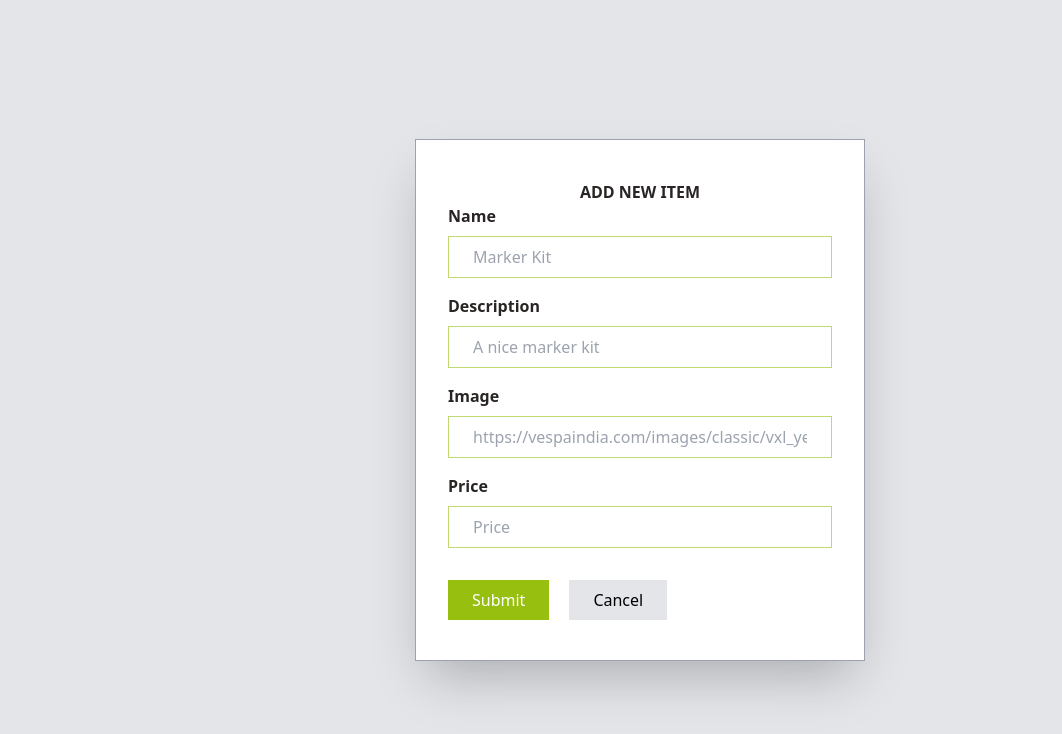
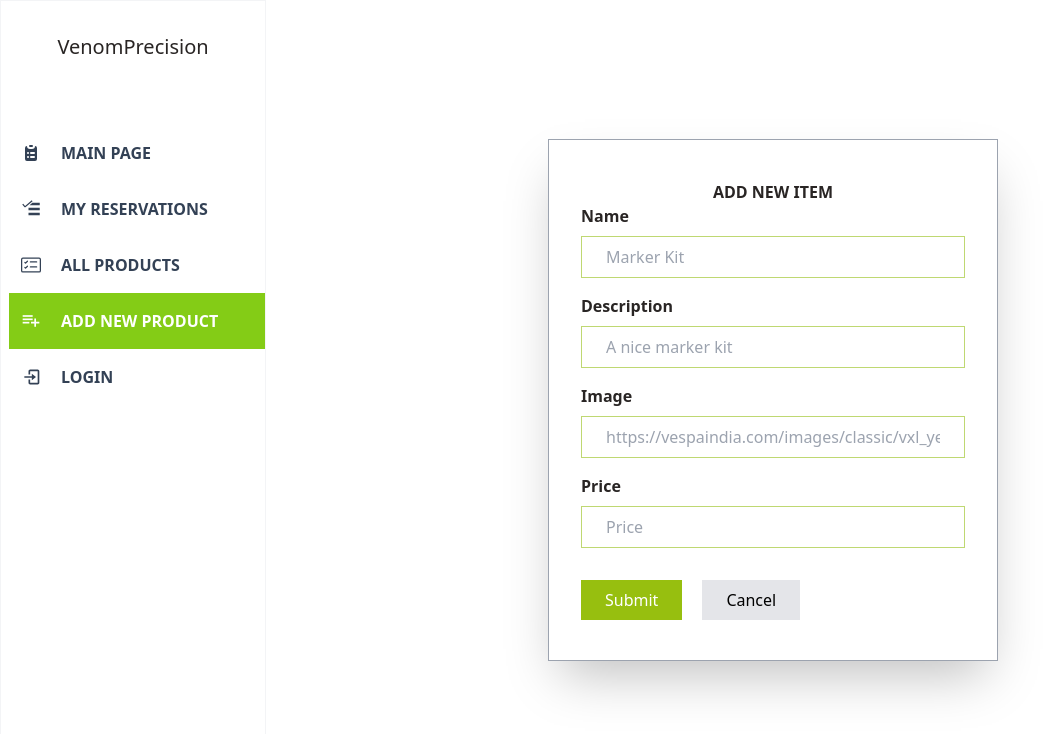
Before and after one commit to limavfabio/iBook-front-end, a React (Vite) app: page /products/new in a window 1280 px wide. Shown: the top 734 px of the page, without its empty margins (0-1062 px from the left). Built offline with nearby package versions, Linux system fonts and the light colour scheme.

Commit message:
Add layout to Form page
Sidebar and header

```diff
--- a/src/components/Item-form/ItemForm.jsx
+++ b/src/components/Item-form/ItemForm.jsx
@@ -3,6 +3,10 @@ import { useSelector } from 'react-redux';
 import { useNavigate } from 'react-router-dom';
 import { toast } from 'react-toastify';
 import 'react-toastify/dist/ReactToastify.css';
+
+import Header from '../layout/Header';
+import MobileSidebar from '../layout/MobileSidebar';
+import Sidebar from '../layout/Sidebar';
 
 const ItemForm = () => {
   const URL = 'https://venom-precision.onrender.com/api/v1';
@@ -46,8 +50,20 @@ const ItemForm = () => {
       });
   };
 
+  // State for sidebar
+  const [isSidebarOpen, setIsSidebarOpen] = useState(false);
+
+  const toggleSidebar = () => {
+    setIsSidebarOpen(!isSidebarOpen);
+  };
+
   return (
-    <div className=" flex h-screen w-full flex-col items-center justify-center bg-[#E4E5E9]">
+    <>
+      <Header toggleSidebar={toggleSidebar} />
+      <div className="flex">
+        <Sidebar />
+        {isSidebarOpen && <MobileSidebar />}
+        <div className=" flex h-screen w-full flex-col items-center justify-center bg-white">
           <form
             onSubmit={handleSubmit}
             className="border border-[#9CA3AF] bg-white px-8 py-10 shadow-2xl"
@@ -68,7 +84,6 @@ const ItemForm = () => {
               </label>
               <label htmlFor="description" className="mb-2 block">
                 <p className="font-semibold">Description</p>
-
                 <input
                   type="text"
                   id="description"
@@ -81,7 +96,6 @@ const ItemForm = () => {
               </label>
               <label htmlFor="image" className="mb-2 block">
                 <p className="font-semibold">Image</p>
-
                 <input
                   type="text"
                   id="image"
@@ -94,7 +108,6 @@ const ItemForm = () => {
               </label>
               <label htmlFor="price" className="mb-2 block">
                 <p className="font-semibold">Price</p>
-
                 <input
                   type="text"
                   id="price"
@@ -121,6 +134,8 @@ const ItemForm = () => {
             </div>
           </form>
         </div>
+      </div>
+    </>
   );
 };
 
```
Lines whose indentation alone changed are shown as unchanged.
